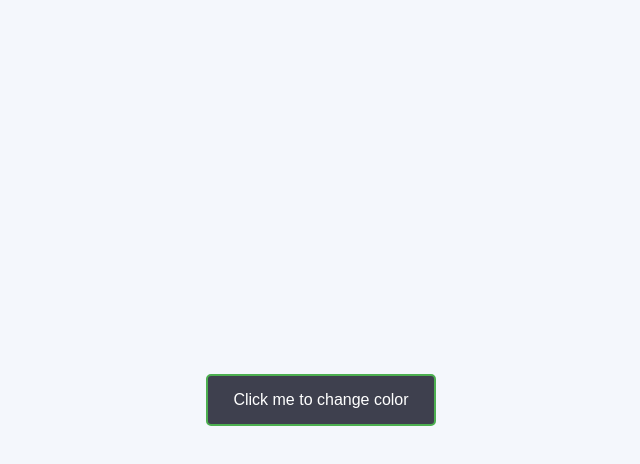
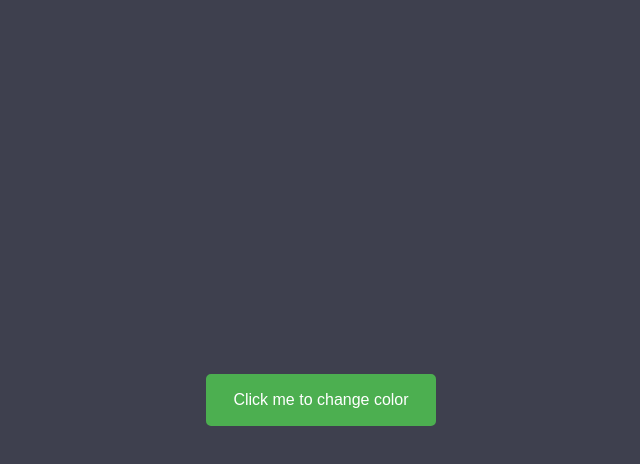
Before and after one commit to pinapativallabh/WAD_Assignment-3, a plain HTML site: page q3.html in a window 1280 px wide. Both pictures are taken after a click on the button "Click me to change color". Shown: the whole page, without its empty margins (319-959 px from the left). Drawn offline with Linux system fonts and the light colour scheme.

Commit message:
Update q3.html

```diff
--- a/q3.html
+++ b/q3.html
@@ -3,7 +3,7 @@
 <head>
     <meta charset="UTF-8">
     <meta name="viewport" content="width=device-width, initial-scale=1.0">
-    <title>Event Handling Example</title>
+    <title>Event Handling with dblclick</title>
     <style>
         body {
             font-family: Arial, sans-serif;
@@ -12,7 +12,7 @@
             align-items: center;
             height: 100vh;
             margin: 0;
-            background-color: #f4f7fc;
+            background-color: #f4f7fc; /* Initial background color of the webpage */
         }
 
         button {
@@ -56,11 +56,12 @@
     <button id="colorButton" title="Click me!">Click me to change color</button>
 
     <script>
-        // Get the button element
+        // Get the button and body elements
         const button = document.getElementById('colorButton');
+        const body = document.body; // The entire body of the webpage
 
-        // Define the original background color
-        const originalColor = "#4CAF50"; // Green color
+        // Define the original background color for the webpage
+        const originalBodyColor = "#f4f7fc"; // Initial webpage background color
 
         // Function to generate random colors
         function getRandomColor() {
@@ -72,9 +73,9 @@
             return color;
         }
 
-        // Event listener for 'click' event to change the background color
+        // Event listener for 'click' event to change the background color of the body (webpage)
         button.addEventListener('click', function() {
-            button.style.backgroundColor = getRandomColor();
+            body.style.backgroundColor = getRandomColor(); // Change the webpage background color
         });
 
         // Event listener for 'mouseover' to show the tooltip
@@ -82,9 +83,9 @@
             button.setAttribute('title', 'Click me!');
         });
 
-        // Event listener for 'dblclick' event to reset the background color
+        // Event listener for 'dblclick' event to reset the background color of the webpage
         button.addEventListener('dblclick', function() {
-            button.style.backgroundColor = originalColor;
+            body.style.backgroundColor = originalBodyColor; // Reset the webpage background color
         });
     </script>
 
```
